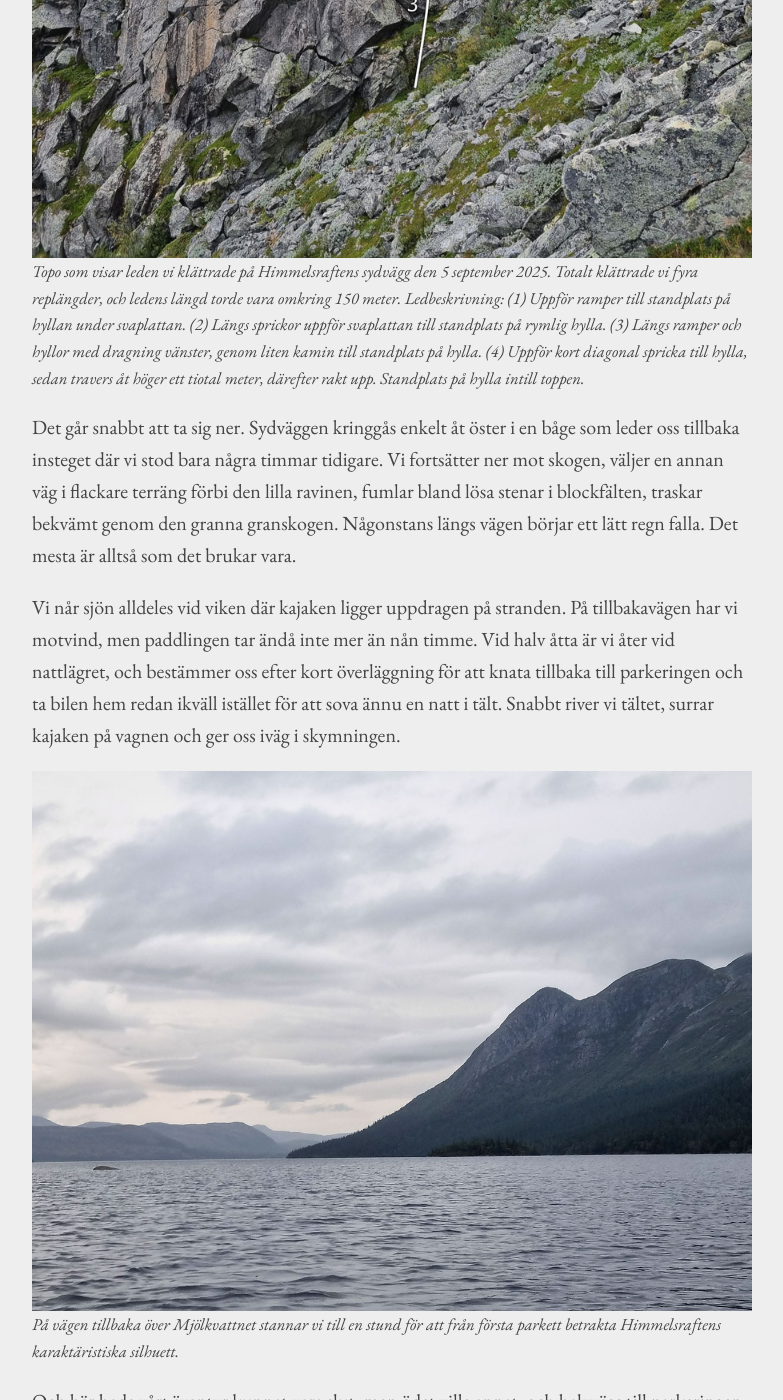
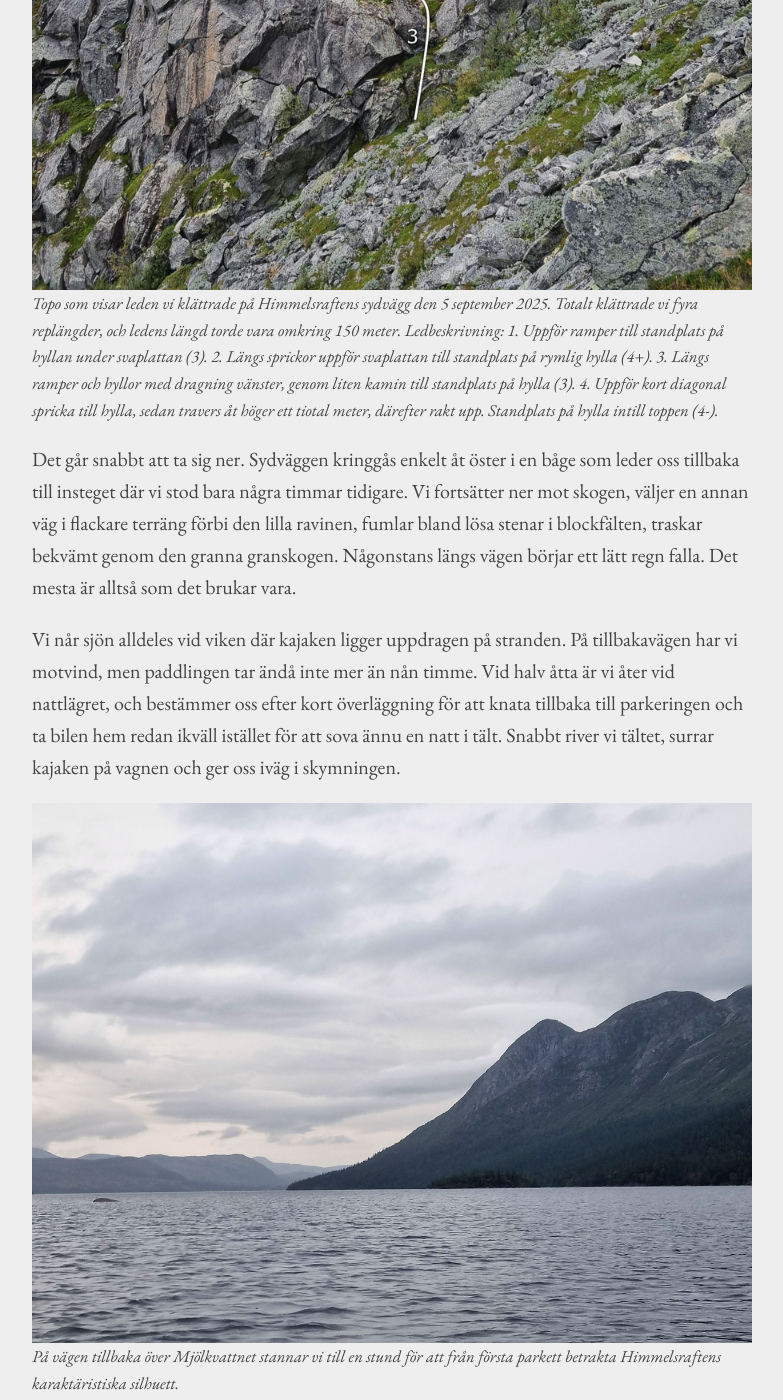
Before and after one commit to fjallklatterprojektet/fjallklatterprojektet.github.io, a Jekyll site: the page built from _posts/2025-09-08-himmelsraften.md, in a window 1280 px wide and 1400 px high, scrolled down 12424 px. Shown: the whole window, without its empty margins (248-1031 px from the left). Built offline with Jekyll 4.4.1, drawn with Linux system fonts in a browser that asks for light colours; some of the changed text lies outside the part shown.

Commit message:
Fix post

```diff
--- a/_posts/2025-09-08-himmelsraften.md
+++ b/_posts/2025-09-08-himmelsraften.md
@@ -21,13 +21,13 @@ Morgonen därpå gör vi oss ingen brådska. Jag går igenom packningen och last
 
 Efter en stund korsar vi sjön och börja spana efter lämpliga landstigningsplatser. Högt ovanför oss vräker sig branta stup ner mot skogsklädda slänter, och vi rådslår om hur man enklast tar sig upp mot topparna, som nu snorkigt sträcker på sig efter att tidigare ha gömt sig bland molnen.
 
-{% include image.html url="/assets/images/2025-09-08-himmelsraften/himmelsraften_03.jpg" caption="Topparna tittar fram efter att tidigare ha gömt sig bland molnen. Himmelsraftens säregna profil sveper brant uppåt från sjön, och kulminerar i den förtopp som är dagens mål. Den faktiska toppen, som når 1211 m.ö.h. någon kilometer längre österut, är mer anspråkslös." %}
+{% include image.html url="/assets/images/2025-09-08-himmelsraften/himmelsraften_03.jpg" caption="Topparna tittar fram efter att tidigare ha gömt sig bland molnen. Himmelsraftens säregna profil sveper brant uppåt från sjön, och kulminerar i den förtopp som är dagens mål. Den faktiska toppen, som någon kilometer längre österut når 1211 m.ö.h., är mer anspråkslös." %}
 
 Lite efter elva styr vi in i en rund, gruskantad vik, går i land och drar upp kajaken bland stenarna på stranden. Jag spänner repen på ryggsäcken och börjar gå. Skogen, som såg ogenomtränglig ut från kajaken, visar sig till min förvåning vara mycket lättgådd. Gamla granar står på artigt avstånd från varandra och lämnar plats för salsliknande rum, sammanbundna av djurstigar, där mossor, ris och ormbunkar pryder golven utan att nämnvärt hindra vår framfart.
 
 {% include image.html url="/assets/images/2025-09-08-himmelsraften/himmelsraften_04.jpg" caption="Vi går i land i en grund, grusig vik och drar upp kajaken bland stenarna. En del av packningen lämnas här för att göra ryggsäckarna lättare inför den stundande stigningen." %}
 
-{% include image.html url="/assets/images/2025-09-08-himmelsraften/himmelsraften_05.jpg" caption="Granskogen under Himmelsraften är förvånansvärt ljus och lättvandrad." %}
+{% include image.html url="/assets/images/2025-09-08-himmelsraften/himmelsraften_05.jpg" caption="Granskogen nedanför Himmelsraften är förvånansvärt ljus och lättvandrad." %}
 
 Ebba traskar efter mig, sedan jämsides, sedan stegar hon hurtigt genom ett stort blockfält rakt upp i branten medan jag försiktigt letar mig fram bland träden längre till höger. Vi är redan högt över sjön, och de försynta granarna har gradvis ersatts av snårig björkskog. Snart dyker blöta, hala svaplattor upp mellan grenarna framför mig. Vore synnerligen oklokt att försöka ta sig över dem, så jag tvingas ut bland blocken. Jag följer Ebba till en liten men brant ravin som vi klättrar på vänster sida, sedan upp längs något slags bred rygg som högre upp smalnar av innan den leder oss intill en ynklig bäck genom en trång passage mellan branta klippor. Så öppnar sig kalfjället framför oss, och plötsligt befinner vi oss rakt under den praktfulla sydväggen.
 
@@ -37,7 +37,7 @@ Ebba traskar efter mig, sedan jämsides, sedan stegar hon hurtigt genom ett stor
 
 Himmelsraften har ett rykte om sig att vara ett fint klätterfjäll, men trots att det är tämligen enkelt att ta sig hit (åtminstone med svenska fjällklättermått mätt), så är det anmärkningsvärt svårt att hitta information om klättringen. Förutom några rader på Östersunds klätterklubbs hemsida så har jag knappt hittat någonting om klättringen; endast något obesvarat foruminlägg med frågor samt några blogginlägg om fjällöpning och vandring som på sin höjd tangerar ämnet. Kanske är det av denna anledning som det känns märkligt, nästintill overkligt, att nu för första gången stå rakt under den omtalade sydväggen. Klippan är ljus och verkar fast, med inbjudande sprickor och kaminer som sträcker sig uppåt bland skarpa ramper, hörn och dieder. Den luddighet och otydlighet som ofta kännetecknar svensk fjällklättring finns inte här. Tydliga linjer framträder överallt, och ögat kan obehindrat söka vägar mot toppen.
 
-Vi fortsätter upp i slänten under väggen. Förmiddagens moln har fått nog och dragit vidare, och solen gassar från en klar himmel. Inga träd som ger skugga här, och vinden kommer inte åt. Svetten droppar från näsan. Att vi redan är en bit in i september märks inte. Höstens friska luft låter vänta på sig i år.
+Vi fortsätter upp i slänten. Spanar hela tiden andaktsfullt mot den mytomspunna väggen som reser sig till vänster om oss. Förmiddagens moln har fått nog och dragit vidare, och solen gassar från en klar himmel. Inga träd som ger skugga här, och vinden kommer inte åt. Svetten droppar från näsan. Att vi redan är en bit in i september märks inte. Höstens friska luft låter vänta på sig i år.
 
 Ett par diagonala sprickor i ett gulaktigt klipparti fångar vårt intresse. Vi bestämmer oss för att göra ett försök, och strax står vi inknutna vid insteget. Jag går först. Rackets kilar och kammar klirrar och rasslar. Vad som såg enkelt ut på avstånd visar sig snart vara oväntat besvärligt. Det är rejält brant, sprickorna är blöta och mossiga, och ett par flak som först ser fina ut låter obehagligt ihåliga när jag knackar på dem. Jag ropar ner till Ebba, innan jag försiktigt klättrar tillbaka. Vi får hitta en annan väg.
 
@@ -55,15 +55,15 @@ Utsteget är strax intill toppen. Det kommer plötsligt. Klättringen är ihåll
 
 {% include image.html url="/assets/images/2025-09-08-himmelsraften/himmelsraften_11.jpg" caption="Standplats alldeles under toppen. I bakgrunden reser sig Himmelsraftens högre toppar, men vi är klara för dagen och nöjer oss med att betrakta dem på avstånd." %}
 
-{% include image.html url="/assets/images/2025-09-08-himmelsraften/himmelsraften_12.jpg" caption="Topo som visar leden vi klättrade på Himmelsraftens sydvägg den 5 september 2025. Totalt klättrade vi fyra replängder, och ledens längd torde vara omkring 150 meter. Ledbeskrivning: (1) Uppför ramper till standplats på hyllan under svaplattan. (2) Längs sprickor uppför svaplattan till standplats på rymlig hylla. (3) Längs ramper och hyllor med dragning vänster, genom liten kamin till standplats på hylla. (4) Uppför kort diagonal spricka till hylla, sedan travers åt höger ett tiotal meter, därefter rakt upp. Standplats på hylla intill toppen." %}
+{% include image.html url="/assets/images/2025-09-08-himmelsraften/himmelsraften_12.jpg" caption="Topo som visar leden vi klättrade på Himmelsraftens sydvägg den 5 september 2025. Totalt klättrade vi fyra replängder, och ledens längd torde vara omkring 150 meter. Ledbeskrivning: 1. Uppför ramper till standplats på hyllan under svaplattan (3). 2. Längs sprickor uppför svaplattan till standplats på rymlig hylla (4+). 3. Längs ramper och hyllor med dragning vänster, genom liten kamin till standplats på hylla (3). 4. Uppför kort diagonal spricka till hylla, sedan travers åt höger ett tiotal meter, därefter rakt upp. Standplats på hylla intill toppen (4-)." %}
 
-Det går snabbt att ta sig ner. Sydväggen kringgås enkelt åt öster i en båge som leder oss tillbaka insteget där vi stod bara några timmar tidigare. Vi fortsätter ner mot skogen, väljer en annan väg i flackare terräng förbi den lilla ravinen, fumlar bland lösa stenar i blockfälten, traskar bekvämt genom den granna granskogen. Någonstans längs vägen börjar ett lätt regn falla. Det mesta är alltså som det brukar vara.
+Det går snabbt att ta sig ner. Sydväggen kringgås enkelt åt öster i en båge som leder oss tillbaka till insteget där vi stod bara några timmar tidigare. Vi fortsätter ner mot skogen, väljer en annan väg i flackare terräng förbi den lilla ravinen, fumlar bland lösa stenar i blockfälten, traskar bekvämt genom den granna granskogen. Någonstans längs vägen börjar ett lätt regn falla. Det mesta är alltså som det brukar vara.
 
 Vi når sjön alldeles vid viken där kajaken ligger uppdragen på stranden. På tillbakavägen har vi motvind, men paddlingen tar ändå inte mer än nån timme. Vid halv åtta är vi åter vid nattlägret, och bestämmer oss efter kort överläggning för att knata tillbaka till parkeringen och ta bilen hem redan ikväll istället för att sova ännu en natt i tält. Snabbt river vi tältet, surrar kajaken på vagnen och ger oss iväg i skymningen.
 
 {% include image.html url="/assets/images/2025-09-08-himmelsraften/himmelsraften_13.jpg" caption="På vägen tillbaka över Mjölkvattnet stannar vi till en stund för att från första parkett betrakta Himmelsraftens karaktäristiska silhuett." %}
 
-Och här hade vårt äventyr kunnat vara slut, men ödet ville annat, och halvvägs till parkeringen vid bommen går följaktligen kanotvagnen sönder. Underbart! Aluminiumstagen som håller hjulen på plats har vikt sig uppåt av den packade kajakens tyngd kombinerat med det ständiga guppandet längs grusvägen, vilket har resulterat i hjul som pekar rakt ut och ett stöd som ständigt släpar i backen. Jag svär inombords, försöka låta bli att låta less och irriterad. Misslyckas givetvis.
+Och här hade vårt äventyr kunnat vara slut, men ödet vill något annat, och halvvägs till parkeringen går följaktligen kanotvagnen sönder. Underbart! Aluminiumstagen som håller hjulen på plats har vikt sig uppåt av den packade kajakens tyngd kombinerat med det ständiga guppandet längs grusvägen, vilket har resulterat i hjul som pekar rakt ut och ett stöd som ständigt släpar i backen. Jag svär inombords, försöka låta bli att låta less och irriterad. Misslyckas givetvis.
 
 För att minska belastningen på vagnen lastar vi ur så mycket vi kan ur kajaken och tar det på ryggen, och efter lite pustande och stånkande lyckas jag hjälpligt bända tillbaka hjulen till sina ursprungliga positioner. Vi fortsätter. Jag försöker undvika potthålen i vägbanan. Hoppas på det bästa. Fyrtiofem minuter senare ser vi bommens reflexer skimra i ljuset från pannlamporna. Det känns riktigt bra. Trötta men glada plockar vi isär kajaken och lastar in den och all packning i bilen.
 
```
Also changed, not shown: other parts of _posts/2025-09-08-himmelsraften.md (+2 -2 lines).
